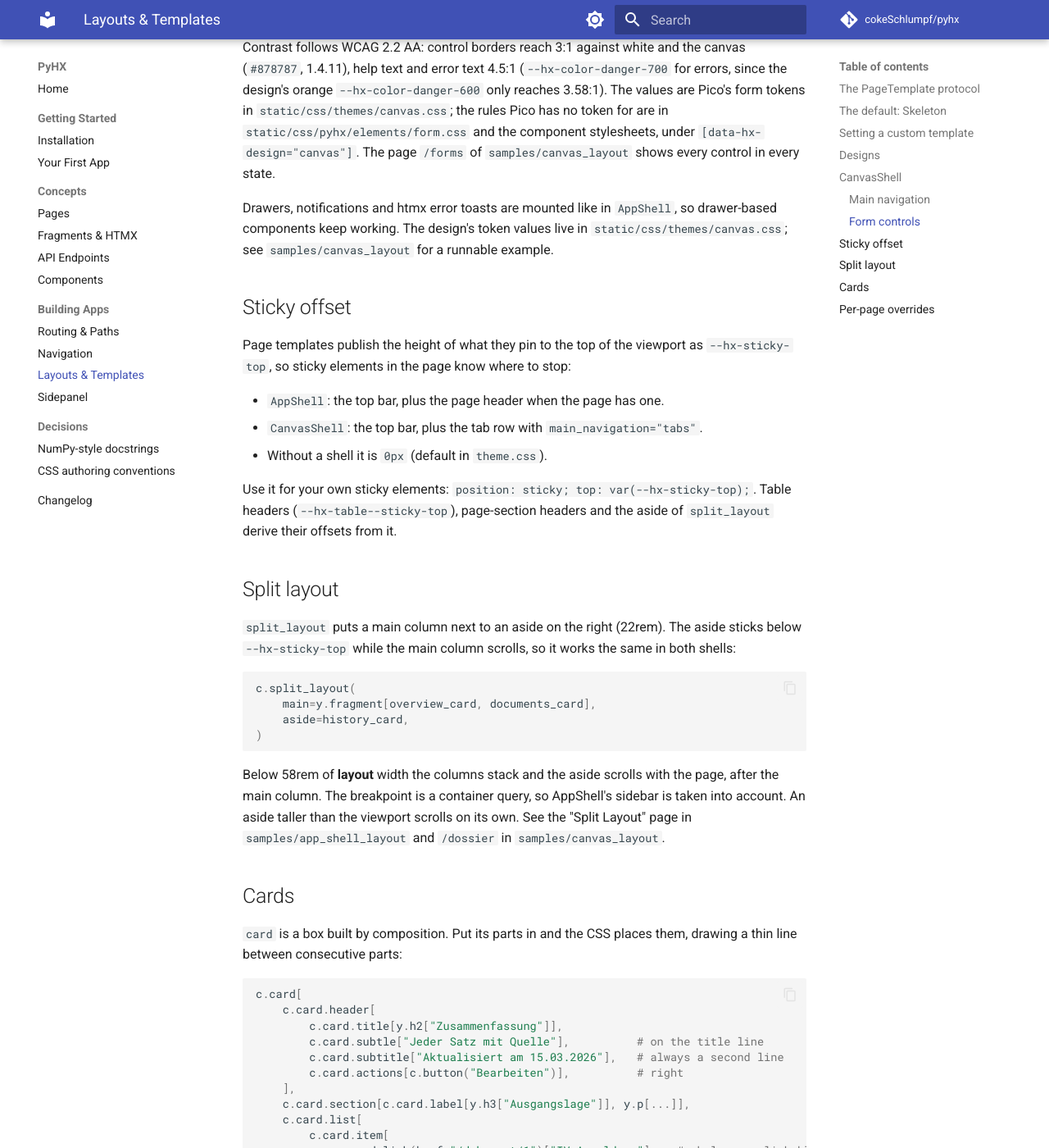
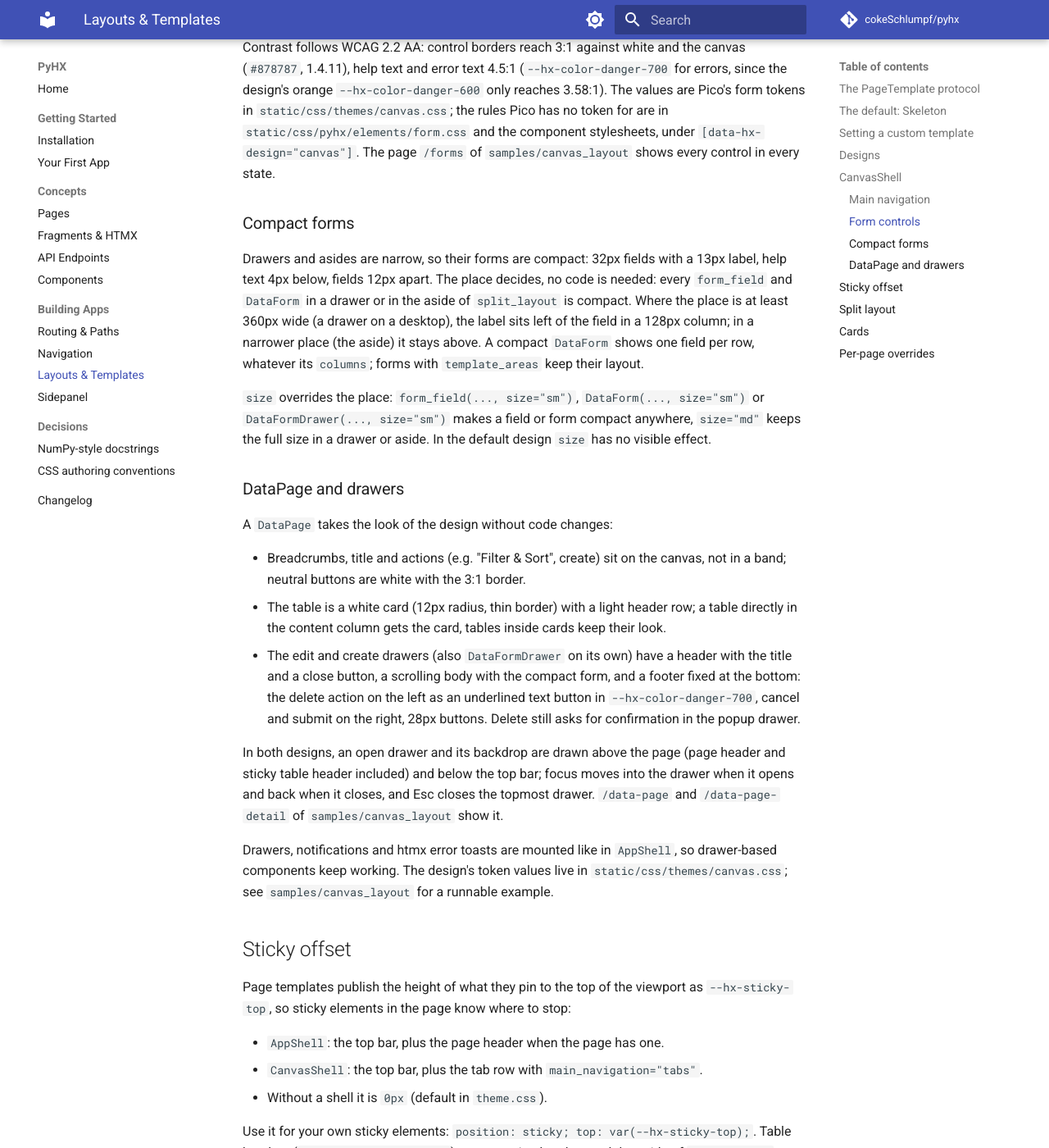
Before and after one commit to cokeSchlumpf/pyhx, an MkDocs documentation site: the page built from docs/guides/layouts.md, in a window 1280 px wide and 1400 px high, scrolled down 4672 px. Shown: the whole window at 82% size. Built offline with MkDocs 1.6.1 and Material for MkDocs 9.7.7, drawn with Linux system fonts in a browser that asks for light colours; comment, search, counter and statistics services are not loaded.

Commit message:
docs: describe the DataPage, drawer and compact forms of the canvas design (T-006)

```diff
--- a/docs/guides/layouts.md
+++ b/docs/guides/layouts.md
@@ -170,6 +170,22 @@ Forms need no extra code on the canvas: text inputs, selects, textareas, checkbo
 
 Contrast follows WCAG 2.2 AA: control borders reach 3:1 against white and the canvas (`#878787`, 1.4.11), help text and error text 4.5:1 (`--hx-color-danger-700` for errors, since the design's orange `--hx-color-danger-600` only reaches 3.58:1). The values are Pico's form tokens in `static/css/themes/canvas.css`; the rules Pico has no token for are in `static/css/pyhx/elements/form.css` and the component stylesheets, under `[data-hx-design="canvas"]`. The page `/forms` of `samples/canvas_layout` shows every control in every state.
 
+### Compact forms
+
+Drawers and asides are narrow, so their forms are compact: 32px fields with a 13px label, help text 4px below, fields 12px apart. The place decides, no code is needed: every `form_field` and `DataForm` in a drawer or in the aside of `split_layout` is compact. Where the place is at least 360px wide (a drawer on a desktop), the label sits left of the field in a 128px column; in a narrower place (the aside) it stays above. A compact `DataForm` shows one field per row, whatever its `columns`; forms with `template_areas` keep their layout.
+
+`size` overrides the place: `form_field(..., size="sm")`, `DataForm(..., size="sm")` or `DataFormDrawer(..., size="sm")` makes a field or form compact anywhere, `size="md"` keeps the full size in a drawer or aside. In the default design `size` has no visible effect.
+
+### DataPage and drawers
+
+A `DataPage` takes the look of the design without code changes:
+
+- Breadcrumbs, title and actions (e.g. "Filter & Sort", create) sit on the canvas, not in a band; neutral buttons are white with the 3:1 border.
+- The table is a white card (12px radius, thin border) with a light header row; a table directly in the content column gets the card, tables inside cards keep their look.
+- The edit and create drawers (also `DataFormDrawer` on its own) have a header with the title and a close button, a scrolling body with the compact form, and a footer fixed at the bottom: the delete action on the left as an underlined text button in `--hx-color-danger-700`, cancel and submit on the right, 28px buttons. Delete still asks for confirmation in the popup drawer.
+
+In both designs, an open drawer and its backdrop are drawn above the page (page header and sticky table header included) and below the top bar; focus moves into the drawer when it opens and back when it closes, and Esc closes the topmost drawer. `/data-page` and `/data-page-detail` of `samples/canvas_layout` show it.
+
 Drawers, notifications and htmx error toasts are mounted like in `AppShell`, so drawer-based components keep working. The design's token values live in `static/css/themes/canvas.css`; see `samples/canvas_layout` for a runnable example.
 
 ## Sticky offset
```
Also changed, not shown: 1 other file.
